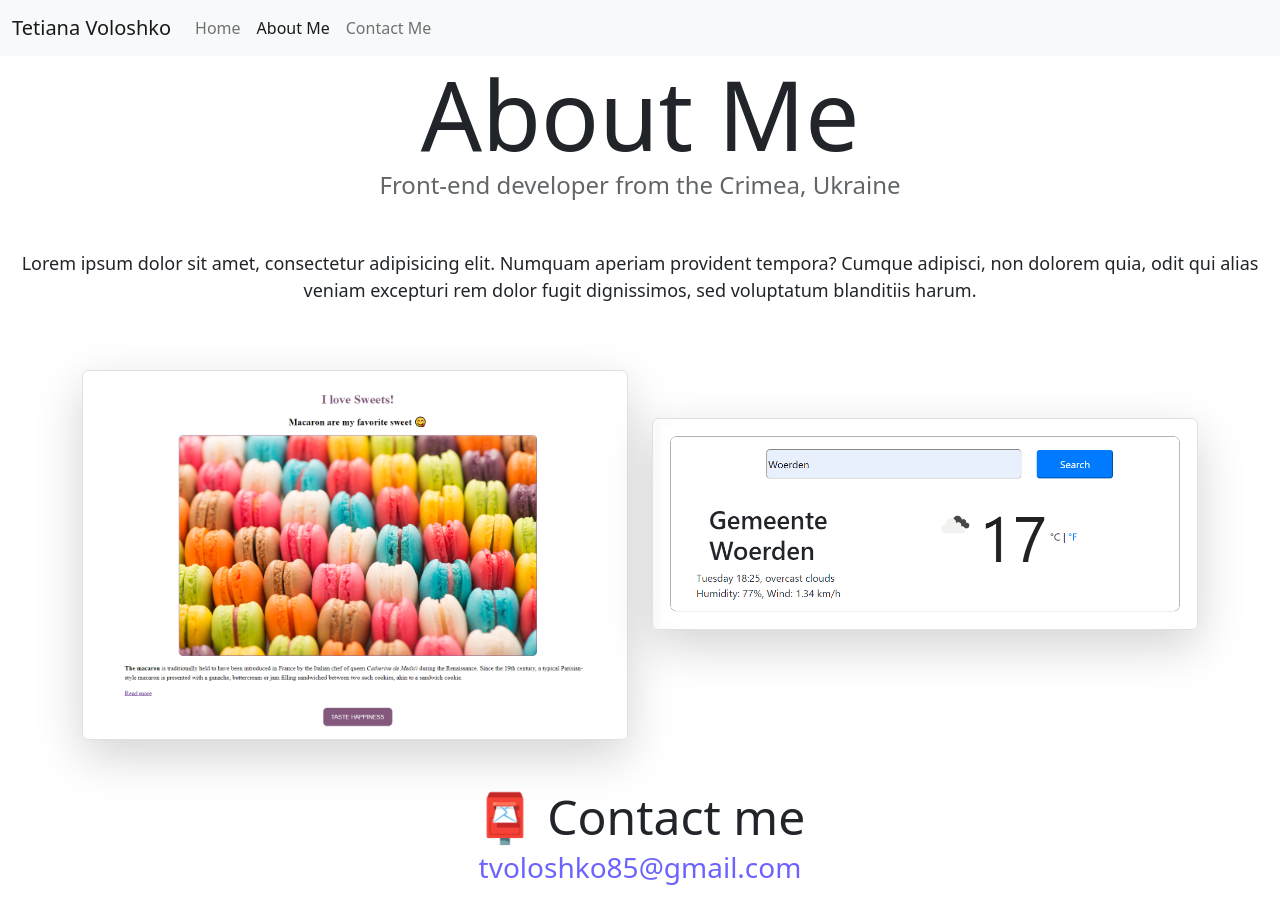
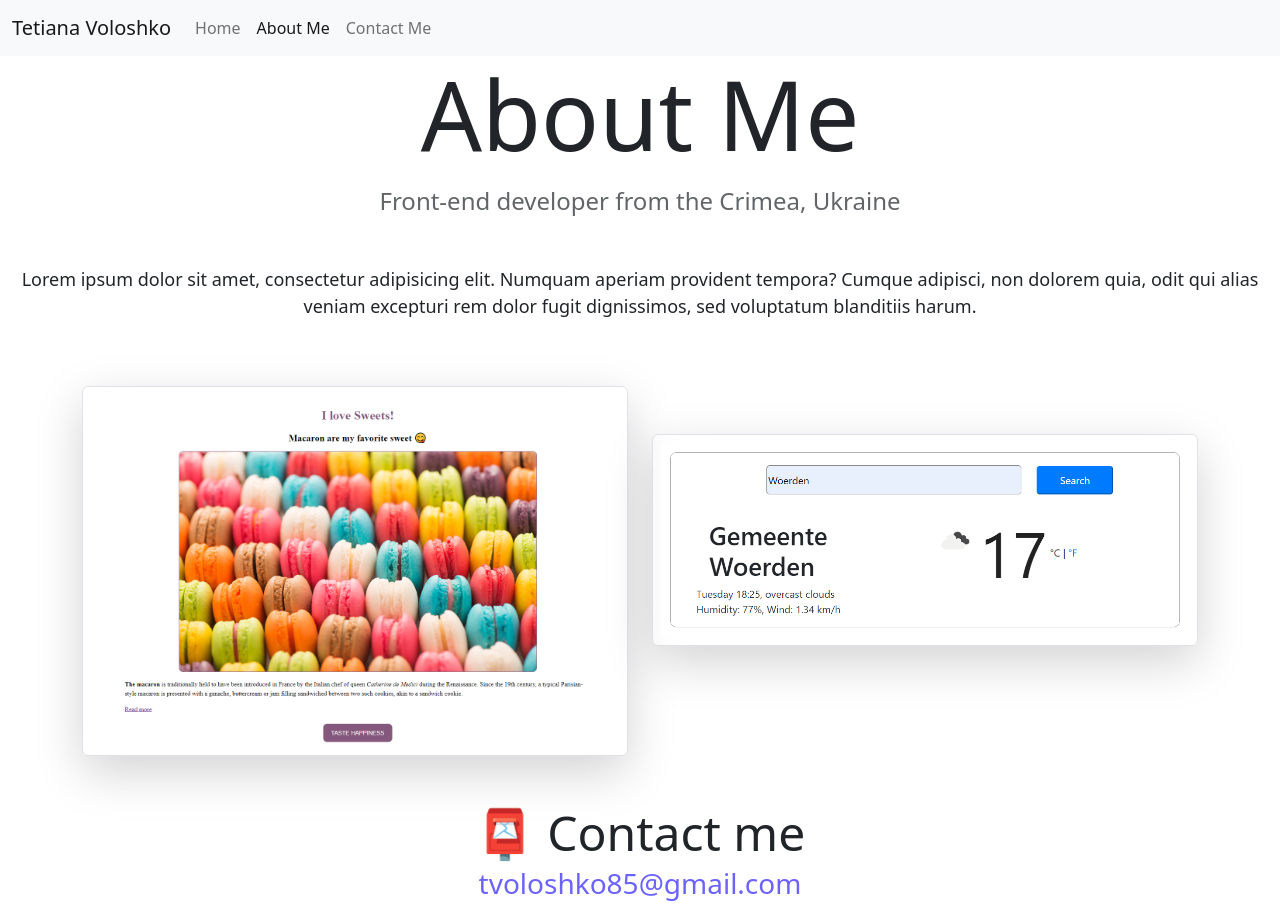
Before and after one commit to TatyanaVoloshko/portfolio-new, a plain HTML site: page about.html in a window 1280 px wide. Drawn offline with nearby package versions, Linux system fonts and the light colour scheme.

Commit message:
change margin h3

```diff
--- a/about.html
+++ b/about.html
@@ -55,7 +55,7 @@
       </div>
     </nav>
     <h1>About Me</h1>
-    <h3>Front-end developer from the Crimea, Ukraine</h3>
+    <h3 class="m-3">Front-end developer from the Crimea, Ukraine</h3>
     <div class="paragrafs">
       <p>
         Lorem ipsum dolor sit amet, consectetur adipisicing elit. Numquam
```
